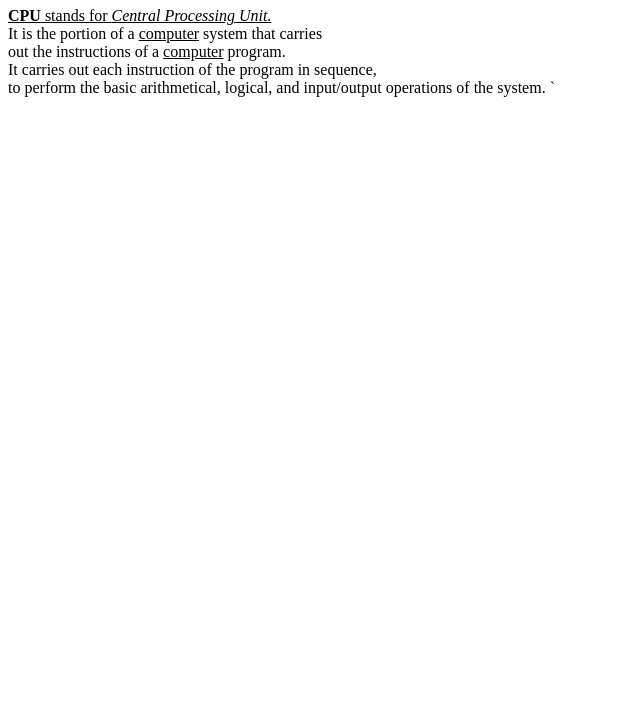
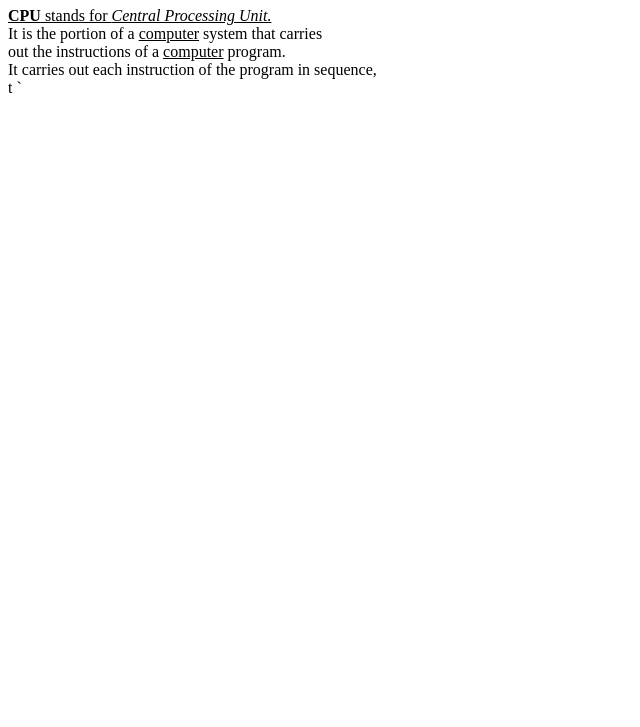
Before and after one commit to iamneo-production/eccdeaadecfadaeccdfffebaeceaec, a plain HTML site: page public/index.html in a window 1280 px wide. Shown: the part 73-800 px from the top of the page, without its empty margins (0-640 px from the left). Drawn offline with Linux system fonts and the light colour scheme.

Commit message:
Backup Commit

```diff
--- a/public/index.html
+++ b/public/index.html
@@ -8,7 +8,7 @@
     It is  the portion of a <u>computer</u> system that carries<br>
     out the instructions of a <u>computer</u> program.<br>
     It carries out each instruction of the program in sequence,<br>
-    to perform the basic arithmetical, logical, and input/output operations of the system.
+    t
 </body>
 </html>
 
```
